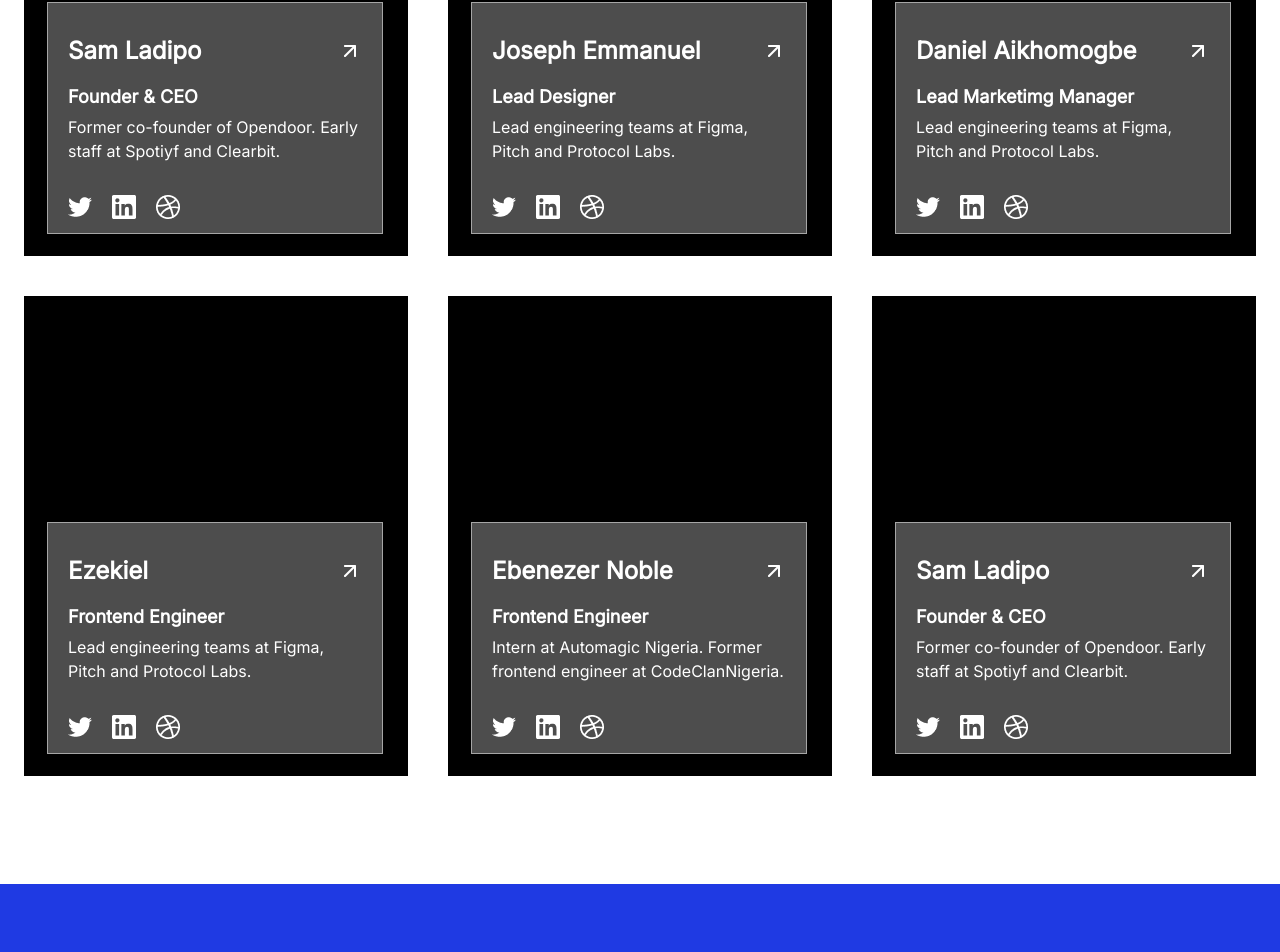
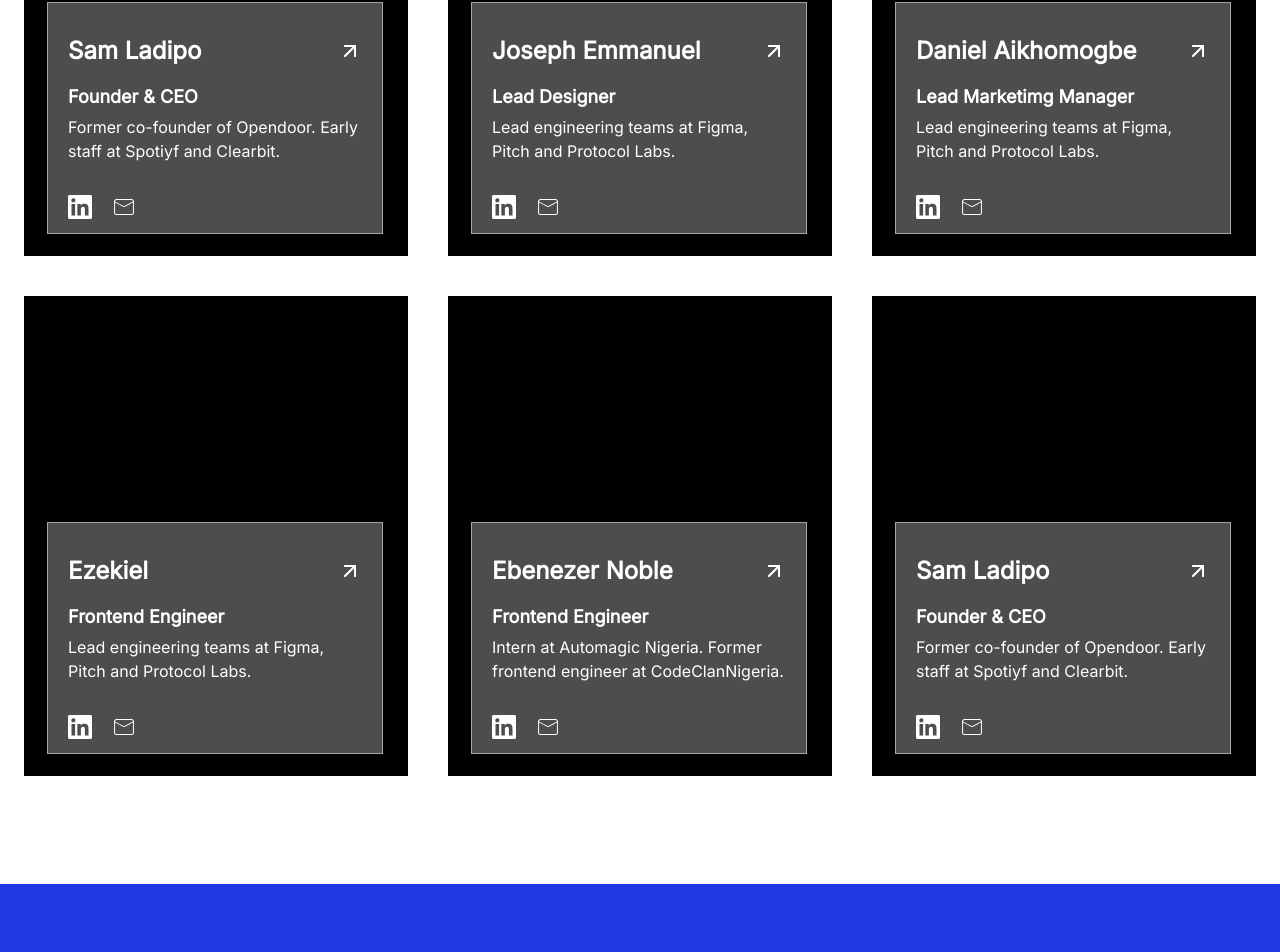
Before and after one commit to daniel-idowu-01/Scaritel, a React (Create React App) app: page /about in a window 1280 px wide. Shown: the part 2698-3650 px from the top of the page. Built offline with nearby package versions, Linux system fonts and the light colour scheme.

Commit message:
Made changes

```diff
--- a/src/Components/About Components/Team.jsx
+++ b/src/Components/About Components/Team.jsx
@@ -1,6 +1,7 @@
 import React from "react";
-import twitter from "../../assests/png/twitter.png";
 import linkedln from "../../assests/png/linkedln.png";
+// import { MdOutlineMailOutline } from "react-icons/md";
+import { CiMail } from "react-icons/ci";
 import web from "../../assests/png/browser.png";
 import arrow from "../../assests/png/arrow.png";
 
@@ -11,9 +12,7 @@ const teams = [
         name: "Sam Ladipo",
         title: "Founder & CEO",
         info: "Former co-founder of Opendoor. Early staff at Spotiyf and Clearbit.",
-        twitter: twitter,
-        linkedln: linkedln,
-        web: web
+        linkedln: linkedln
 
     },
     {
@@ -22,9 +21,7 @@ const teams = [
         name: "Joseph Emmanuel",
         title: "Lead Designer",
         info: "Lead engineering teams at Figma, Pitch and Protocol Labs.",
-        twitter: twitter,
-        linkedln: linkedln,
-        web: web
+        linkedln: linkedln
 
     },{
         id: 3,
@@ -32,7 +29,6 @@ const teams = [
         name: "Daniel Aikhomogbe",
         title: "Lead Marketimg Manager",
         info: "Lead engineering teams at Figma, Pitch and Protocol Labs.",
-        twitter: twitter,
         linkedln: linkedln,
         web: web
 
@@ -43,9 +39,7 @@ const teams = [
         name: "Ezekiel",
         title: "Frontend Engineer",
         info: "Lead engineering teams at Figma, Pitch and Protocol Labs.",
-        twitter: twitter,
-        linkedln: linkedln,
-        web: web
+        linkedln: linkedln
 
     },{
         id: 1,
@@ -53,9 +47,7 @@ const teams = [
         name: "Ebenezer Noble",
         title: "Frontend Engineer",
         info: "Intern at Automagic Nigeria. Former frontend engineer at CodeClanNigeria.",
-        twitter: twitter,
-        linkedln: linkedln,
-        web: web
+        linkedln: linkedln
 
     },{
         id: 1,
@@ -63,9 +55,7 @@ const teams = [
         name: "Sam Ladipo",
         title: "Founder & CEO",
         info: "Former co-founder of Opendoor. Early staff at Spotiyf and Clearbit.",
-        twitter: twitter,
-        linkedln: linkedln,
-        web: web
+        linkedln: linkedln
 
     }
 ]
@@ -79,7 +69,7 @@ function Team () {
             </div>
                <section className="grid grid-cols-3 gap-10">
                 {teams.map((team) => {
-                        const {id, name, title, info, twitter, linkedln, web} = team;
+                        const {id, name, title, info, linkedln} = team;
                         return (
                             <div className="h-[480px] w-[384px] bg-[#000000] relative " key={id}>
                                 <div className="w-[336px] h-[232px] absolute top-[47%] left-[6%] px-5 py-6 bg-white bg-opacity-30 border border-white border-opacity-50 backdrop-blur-xl flex-col justify-start items-start gap-10 inline-flex">
@@ -96,9 +86,8 @@ function Team () {
                                             </div>
                                         </div>
                                         <div className="self-stretch justify-start items-center gap-5 inline-flex cursor-pointer">
-                                           <img src={twitter} alt="twitter" />
                                            <img src={linkedln} alt="linkedln" />
-                                           <img src={web} alt="web" />
+                                           <CiMail className="h-6 w-6 text-white"/>
                                         </div>
                                 </div>
                             </div>
```
